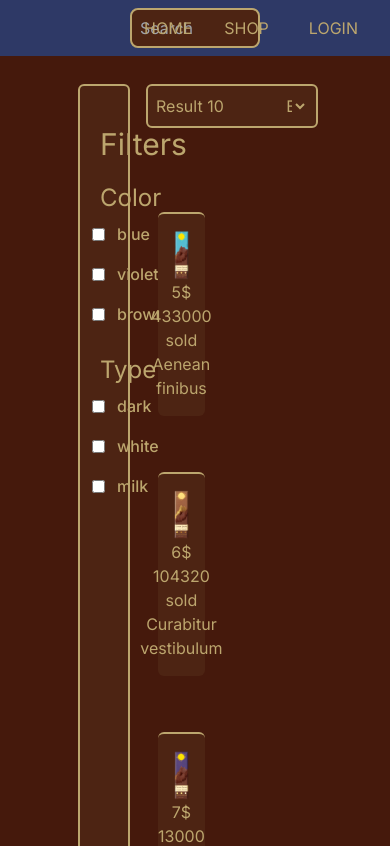
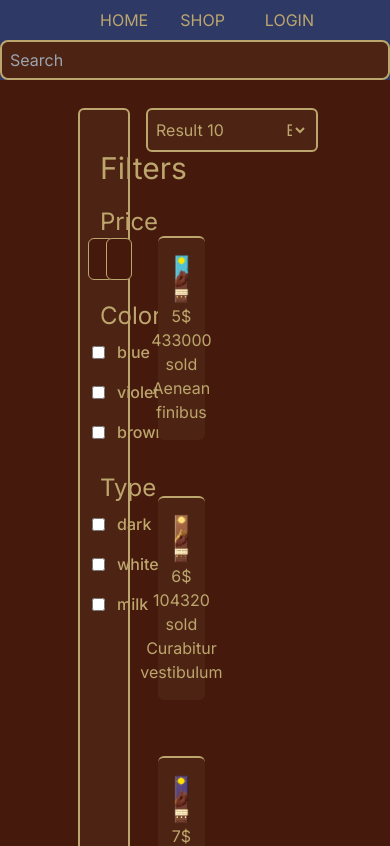
Before and after one commit to Kadgar782/ChocolateLanding, a Next.js app: page /shop in a window 390 px wide. Shown: the top 846 px of the page. Built offline with nearby package versions, Linux system fonts and the light colour scheme.

Commit message:
fixed nav on small screens added a prototype of the price range

```diff
--- a/app/globals.css
+++ b/app/globals.css
@@ -25,3 +25,16 @@ body {
     )
     rgb(var(--background-start-rgb));
 }
+
+/* Hides the arrows in the input */
+/* Chrome, Safari, Edge, Opera */
+input::-webkit-outer-spin-button,
+input::-webkit-inner-spin-button {
+  -webkit-appearance: none;
+  margin: 0;
+}
+
+/* Firefox */
+input[type=number] {
+  -moz-appearance: textfield;
+}
--- a/app/layout.tsx
+++ b/app/layout.tsx
@@ -20,17 +20,17 @@ export default function RootLayout({
     <StoreProvider>
       <html lang="en">
         <body className={inter.className}>
-          <section className="flex h-14 flex-row content-center ">
-            <nav className="flex grow flex-row bg-accent text-text ">
-              <div className="Logo w-1/3"></div>
+          <section className="flex h-14 flex-row content-center max-md:h-20 ">
+            <nav className="flex grow flex-row bg-accent text-text max-md:flex-col-reverse">
+              <div className="Logo w-1/3 max-md:w-1/5"></div>
               {/* it will be necessary to add redux */}
-              <div className="searchBar flex min-h-[40px] w-1/3 content-center justify-center self-center rounded-lg border-2 border-text bg-primary  ">
+              <div className="searchBar flex min-h-[40px] w-1/3 content-center justify-center self-center rounded-lg border-2 border-text bg-primary max-md:w-full ">
                 <input
                   placeholder="Search"
                   className="w-full rounded-lg border-text  bg-primary pl-2 text-text"
                 />
               </div>
-              <div className=" button-group flex w-1/3  items-center justify-end">
+              <div className=" button-group ml-14 flex  w-1/3 items-center justify-end max-md:justify-center max-md:self-center max-md:pb-2">
                 <Link className="pr-8" href="/">
                   HOME
                 </Link>
--- a/app/shop/page.tsx
+++ b/app/shop/page.tsx
@@ -1,9 +1,11 @@
 "use client";
 
-import { useState } from "react";
+import { SetStateAction, useState } from "react";
+import { Slider } from "@material-tailwind/react";
 import { useAppSelector } from "../../lib/hooks";
 import { selectProducts } from "../../lib/features/productsSlice";
 import { ListOfParametrs } from "@/components/filterList";
+import { Dispatch } from "@reduxjs/toolkit";
 
 export default function Home() {
   const [sortedBy, setSortedBy] = useState<string>("By popularity");
@@ -62,6 +64,41 @@ export default function Home() {
     return typeMatch && colorMatch;
   });
 
+  // functions and variables for price filtering
+  const prices = filteredProducts.map((products) => products.price);
+  const minPrice = Math.min(...prices);
+  const maxPrice = Math.max(...prices);
+
+  const [inputValueMin, setInputValueMin] = useState(minPrice);
+  const [inputValueMax, setInputValueMax] = useState(maxPrice);
+
+  const minPriceString = minPrice.toString();
+  const maxPriceString = maxPrice.toString();
+
+  //  must try to make it more universal and think over some possible points
+
+  const handleMaxInputChange = (event: React.ChangeEvent<HTMLInputElement>) => {
+    const newValue = parseFloat(event.target.value);
+    if (newValue > maxPrice) {
+      setInputValueMax(maxPrice);
+    } else if (newValue < inputValueMin) {
+      setInputValueMax(inputValueMin);
+    } else {
+      setInputValueMax(newValue);
+    }
+  };
+
+  const handleMinInputChange = (event: React.ChangeEvent<HTMLInputElement>) => {
+    const newValue = parseFloat(event.target.value);
+    if (newValue < minPrice) {
+      setInputValueMin(minPrice);
+    } else if (newValue > inputValueMax) {
+      setInputValueMin(inputValueMax);
+    } else {
+      setInputValueMin(newValue);
+    }
+  };
+
   // // the part with sorting
 
   const sortedProducts = filteredProducts.toSorted((a, b) => {
@@ -83,6 +120,33 @@ export default function Home() {
           {/* categories to filter */}
           <h1 className="pl-5 pt-5 text-3xl text-text">Filters</h1>
 
+          <h2 className="pl-5 pt-5 text-2xl text-text"> Price</h2>
+
+          <div className="flex w-full flex-row justify-between space-x-2 pl-2">
+            <div className="flex w-1/2 items-center justify-between ">
+              <input
+                type="number"
+                id="minPrice"
+                min={minPrice}
+                value={inputValueMin}
+                onChange={handleMinInputChange}
+                className="w-full  rounded-md border border-text bg-background px-3 py-2 text-text focus:outline-none sm:text-sm"
+                placeholder={minPriceString}
+              />
+            </div>
+
+            <div className="flex w-1/2 items-center justify-between">
+              <input
+                type="number"
+                id="maxPrice"
+                max={maxPrice}
+                onChange={handleMaxInputChange}
+                className=" w-full rounded-md  border border-text bg-background px-3 py-2 text-text focus:outline-none sm:text-sm"
+                value={inputValueMax}
+                placeholder={maxPriceString}
+              />
+            </div>
+          </div>
           <h2 className="pl-5 pt-5 text-2xl text-text">Color</h2>
           <ListOfParametrs
             categories={categories}
```
